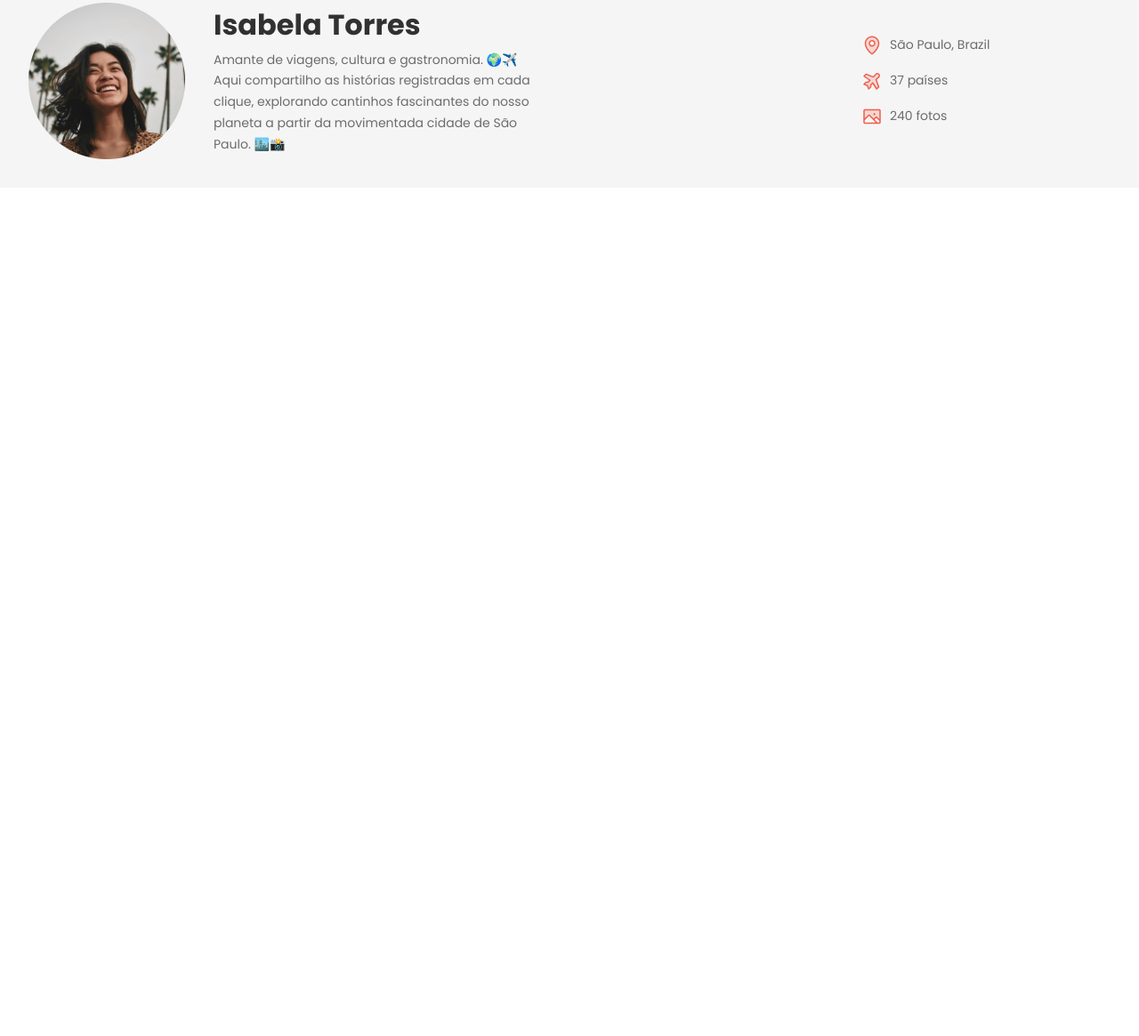
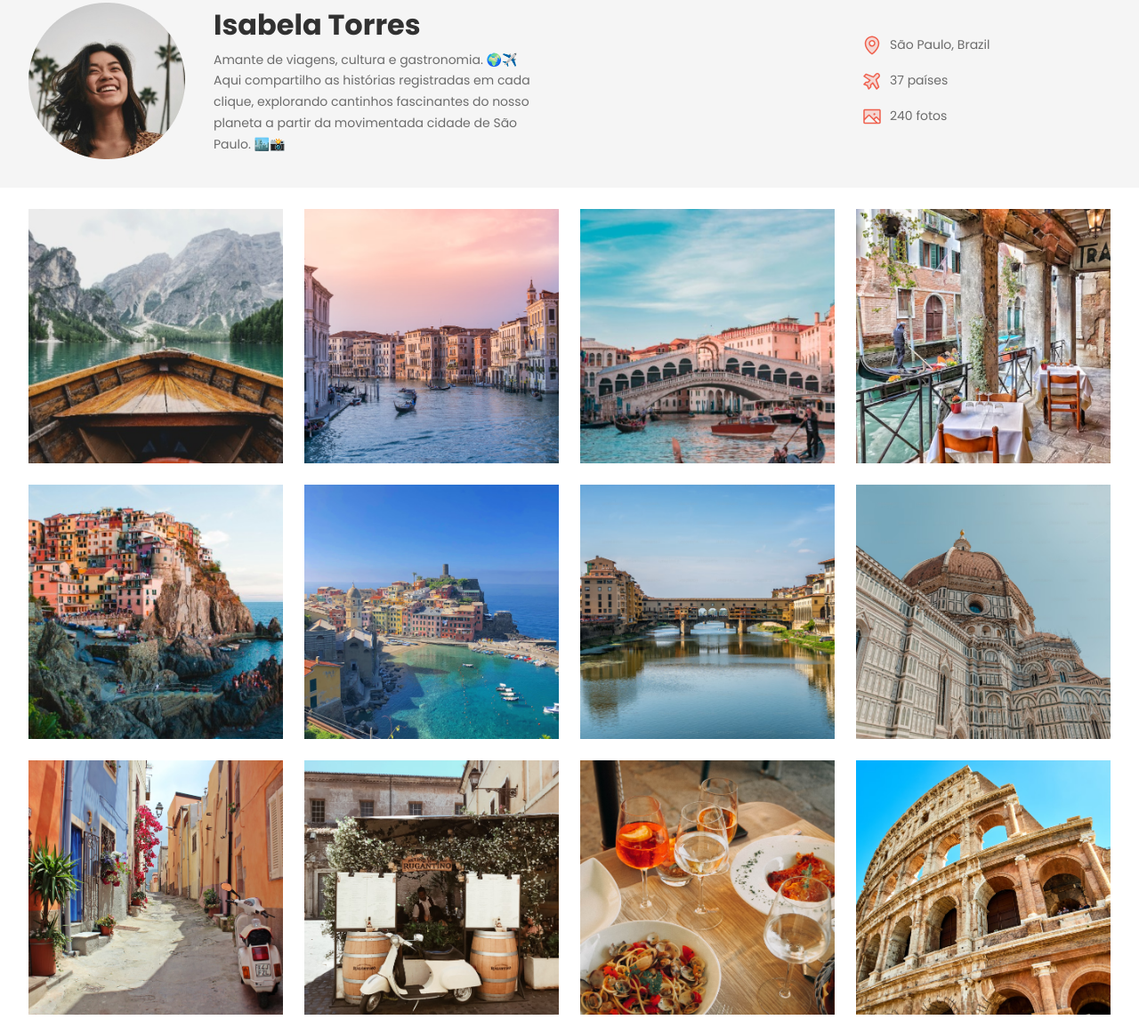
Before and after one commit to felippe1987/projeto_travelgram, a plain HTML site: page index.html in a window 1280 px wide. Shown: the part 129-1294 px from the top of the page at 89% size. Before the commit the page ends 800 px from the top, so only its background shows below. Drawn offline with Linux system fonts and the light colour scheme.

Commit message:
gallery images

```diff
--- a/index.html
+++ b/index.html
@@ -73,5 +73,19 @@
         </div>
       </main>
     </div>
+    <footer class="container">
+      <img src="/assets/images/images/Image 01.png" alt="" />
+      <img src="/assets/images/images/Image 02.png" alt="" />
+      <img src="/assets/images/images/Image 03.png" alt="" />
+      <img src="/assets/images/images/Image 04.png" alt="" />
+      <img src="/assets/images/images/Image 05.png" alt="" />
+      <img src="/assets/images/images/Image 06.png" alt="" />
+      <img src="/assets/images/images/Image 07.png" alt="" />
+      <img src="/assets/images/images/Image 08.png" alt="" />
+      <img src="/assets/images/images/Image 09.png" alt="" />
+      <img src="/assets/images/images/Image 10.png" alt="" />
+      <img src="/assets/images/images/Image 11.png" alt="" />
+      <img src="/assets/images/images/Image 12.png" alt="" />
+    </footer>
   </body>
 </html>
--- /dev/null
+++ b/styles/gallery.css
@@ -0,0 +1,12 @@
+footer {
+  display: flex;
+  flex-wrap: wrap;
+  gap: 24px;
+  padding-block: 24px;
+}
+
+footer img {
+  width: 286px;
+  height: 286px;
+  object-fit: cover;
+}
--- a/styles/index.css
+++ b/styles/index.css
@@ -1,3 +1,4 @@
 @import url(global.css);
 @import url(nav.css);
 @import url(main.css);
+@import url(gallery.css);
```
